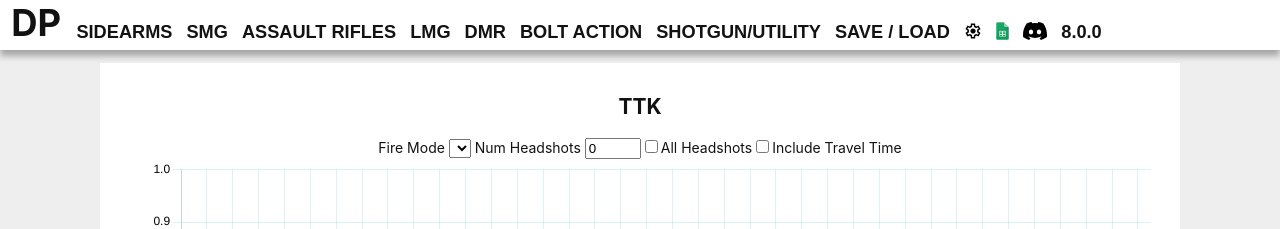
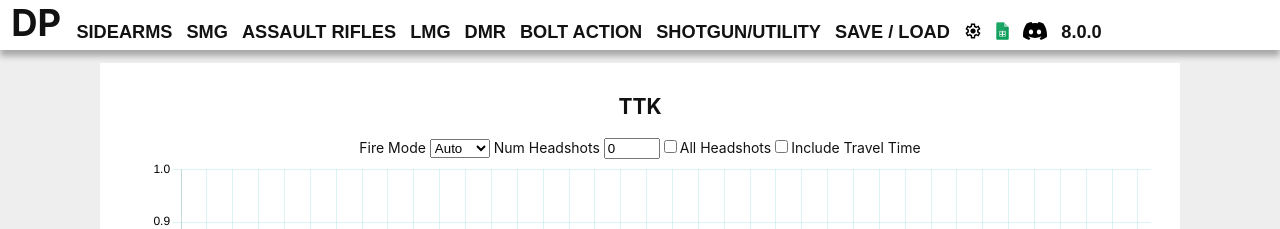
Before and after one commit to keipes/diceplz, a React (Vite) app: page / in a window 1280 px wide. Shown: the top 229 px of the page. Built offline with nearby package versions, Linux system fonts and the light colour scheme.

Commit message:
Fix fire mode display in ttk chart

```diff
--- a/src/Components/Charts/TTKChart.tsx
+++ b/src/Components/Charts/TTKChart.tsx
@@ -227,9 +227,9 @@ function TTKChart(props: TTKChartProps) {
             value={selectedFireMode}
             onChange={(e) => setSelectedFireMode(e.target.value)}
           >
-            {seenAuto && <option value={FIREMODE_AUTO}>{"Auto"}</option>}
-            {seenBurst && <option value={FIREMODE_BURST}>{"Burst"}</option>}
-            {seenSingle && <option value={FIREMODE_SINGLE}>{"Single"}</option>}
+            {<option value={FIREMODE_AUTO}>{"Auto"}</option>}
+            {<option value={FIREMODE_BURST}>{"Burst"}</option>}
+            {<option value={FIREMODE_SINGLE}>{"Single"}</option>}
           </select>
         </label>
         <label>
```
